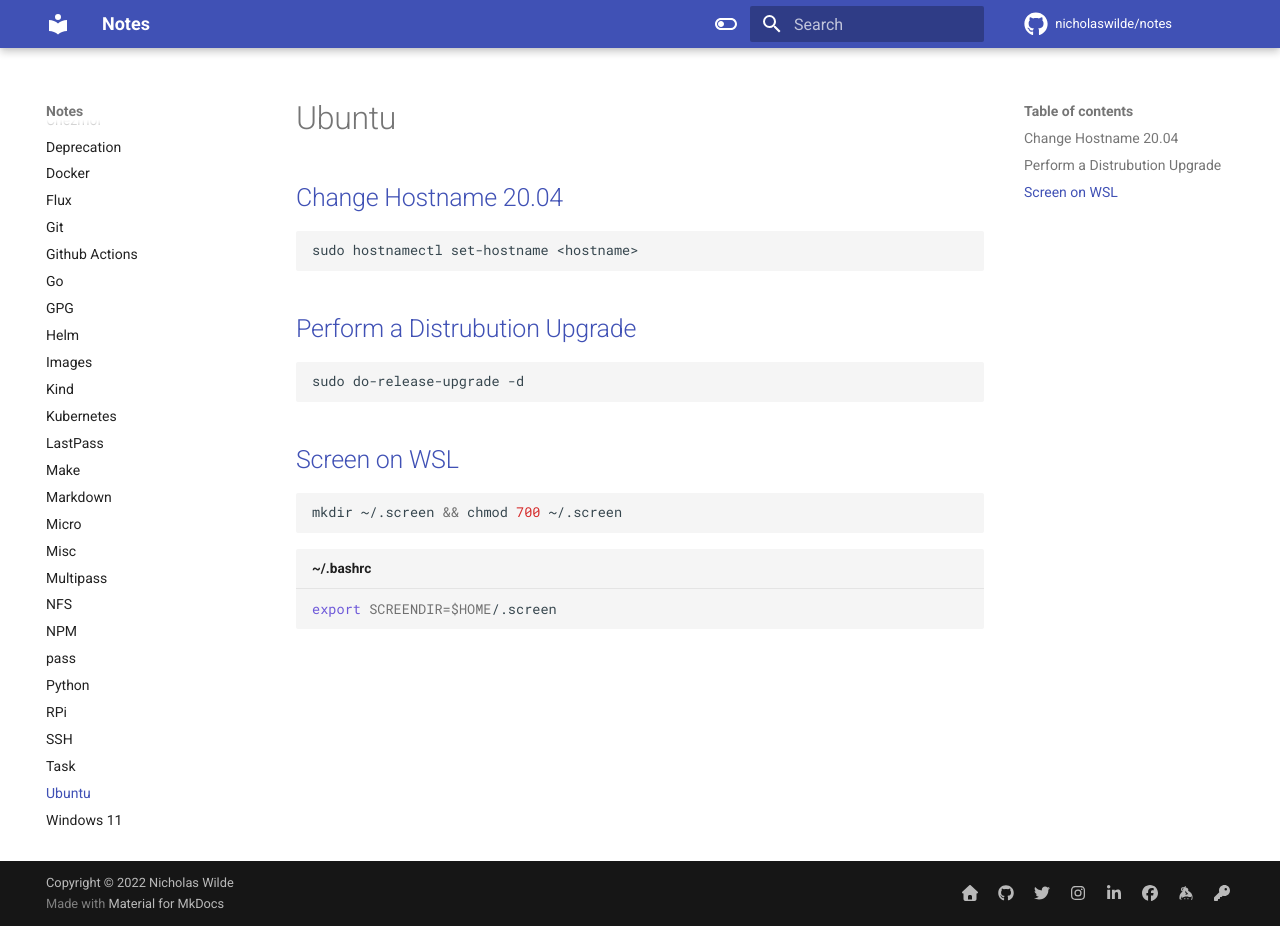
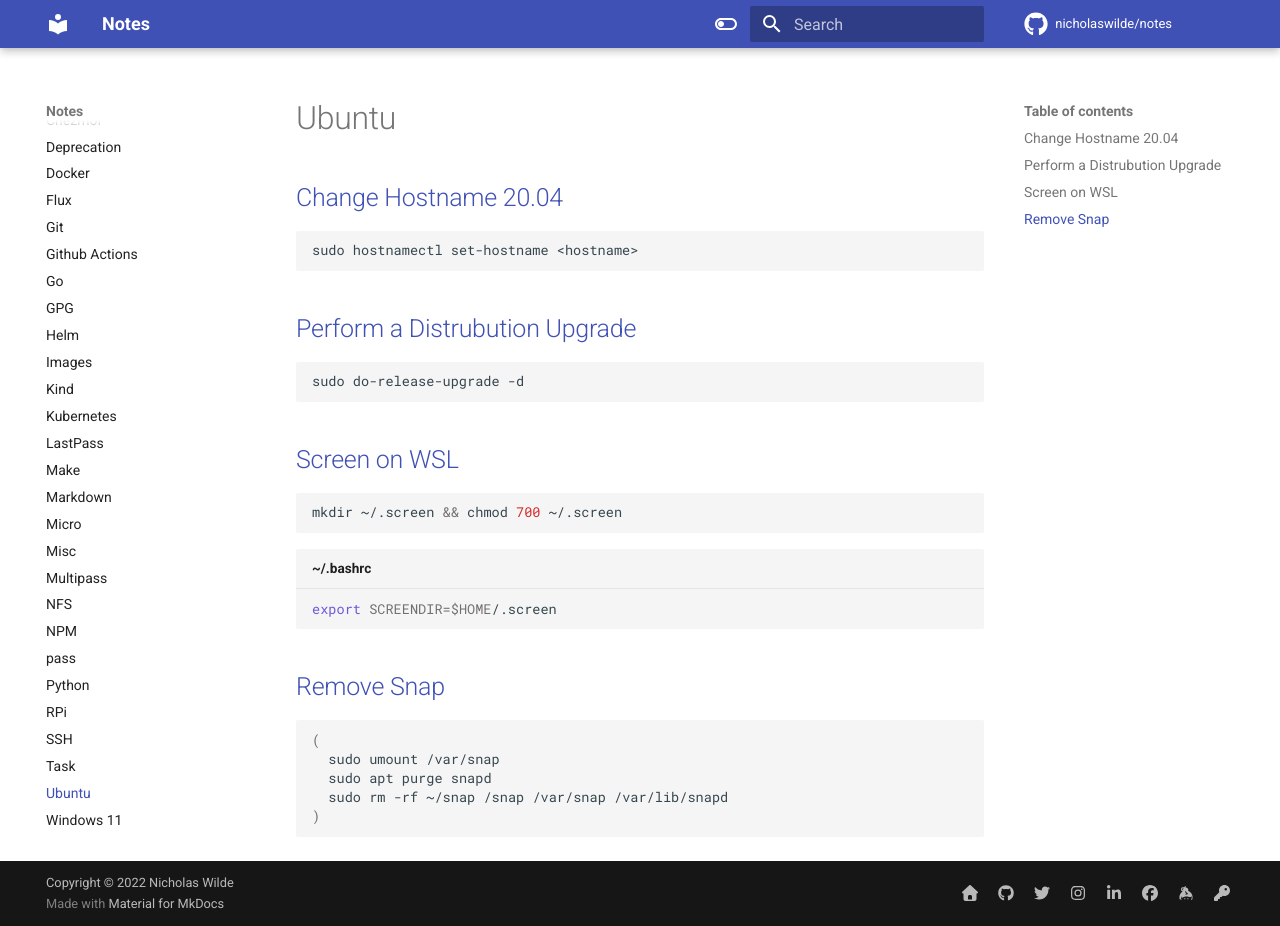
Before and after one commit to nicholaswilde/notes, an MkDocs documentation site: the page built from docs/ubuntu.md, in a window 1280 px wide and 926 px high. Built offline with MkDocs 1.6.1 and Material for MkDocs 9.7.7, drawn with Linux system fonts in a browser that asks for light colours; comment, search, counter and statistics services are not loaded.

Commit message:
Add remove snap
Signed-off-by: Nicholas Wilde <ncwilde43@gmail.com>

````diff
--- a/docs/ubuntu.md
+++ b/docs/ubuntu.md
@@ -21,3 +21,15 @@
 ```shell title="~/.bashrc"
 export SCREENDIR=$HOME/.screen
 ```
+
+## [Remove Snap][1]
+
+```shell
+(
+  sudo umount /var/snap
+  sudo apt purge snapd
+  sudo rm -rf ~/snap /snap /var/snap /var/lib/snapd
+)
+```
+
+[1]: https://fedingo.com/how-to-remove-snap-in-ubuntu/
````
